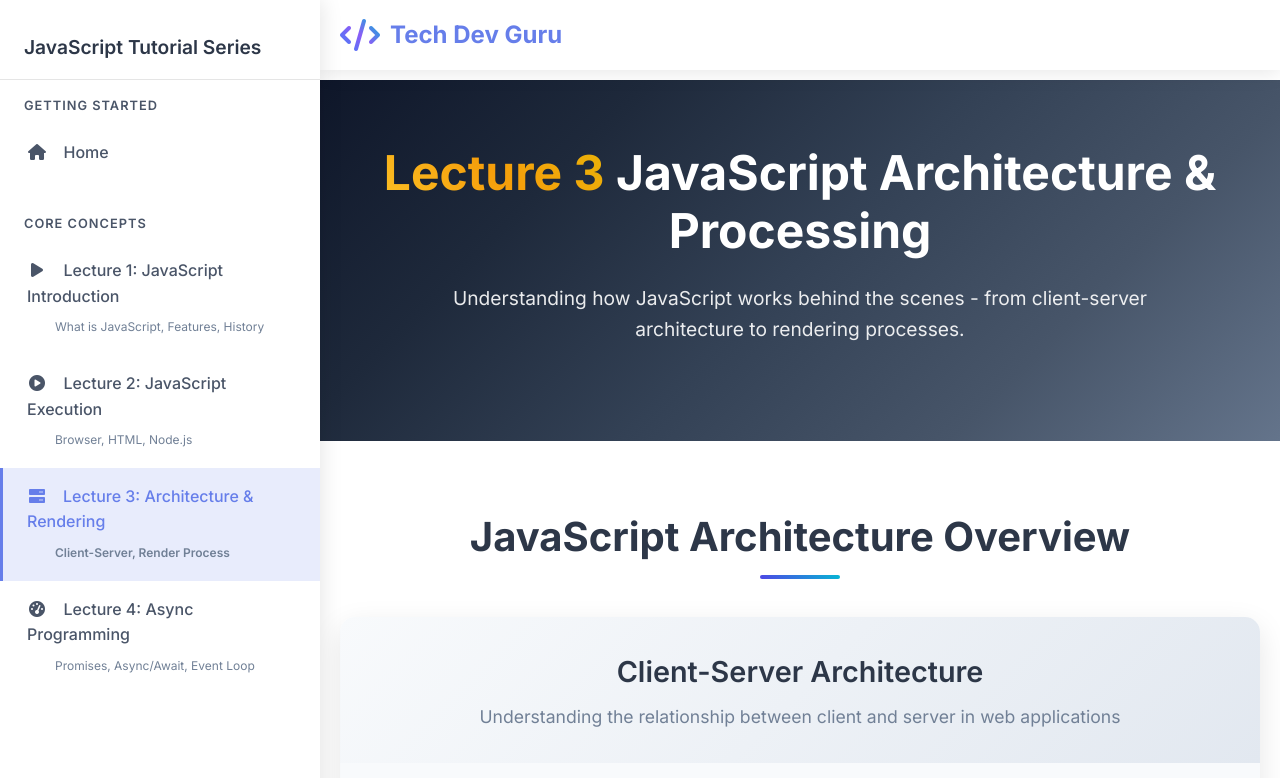
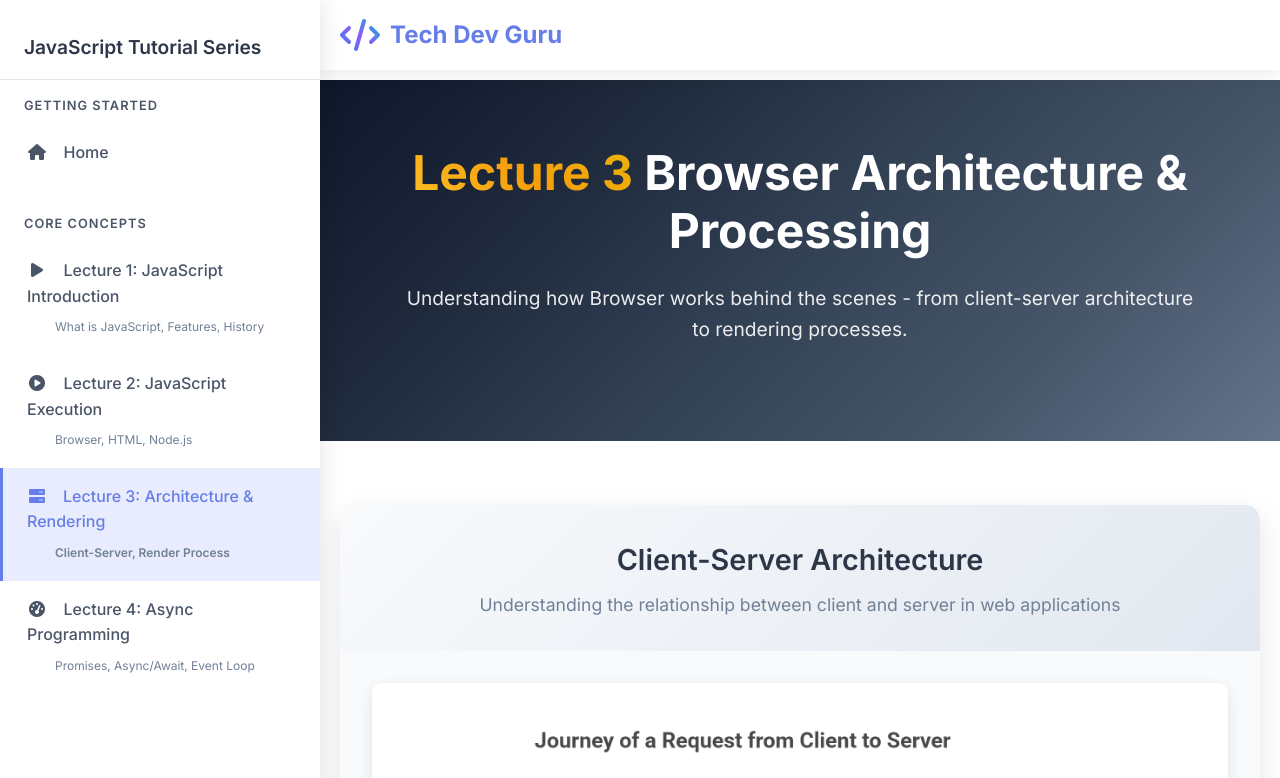
Before and after one commit to LAVIRASTOGI/JavaScriptTutorial, a plain HTML site: page lecture3.html in a window 1280 px wide. Shown: the top 778 px of the page. Drawn offline with Linux system fonts and the light colour scheme.

Commit message:
Browser Architecture & Processing

```diff
--- a/lecture3.html
+++ b/lecture3.html
@@ -85,10 +85,10 @@
           <div class="hero-content">
             <h1 class="hero-title">
               <span class="highlight">Lecture 3</span>
-              JavaScript Architecture & Processing
+              Browser Architecture & Processing
             </h1>
             <p class="hero-description">
-              Understanding how JavaScript works behind the scenes - from
+              Understanding how Browser works behind the scenes - from
               client-server architecture to rendering processes.
             </p>
           </div>
@@ -97,8 +97,6 @@
 
       <section class="content" id="content">
         <div class="container">
-          <h2 class="section-title">JavaScript Architecture Overview</h2>
-
           <div class="image-card">
             <div class="image-header">
               <h3>Client-Server Architecture</h3>
```
